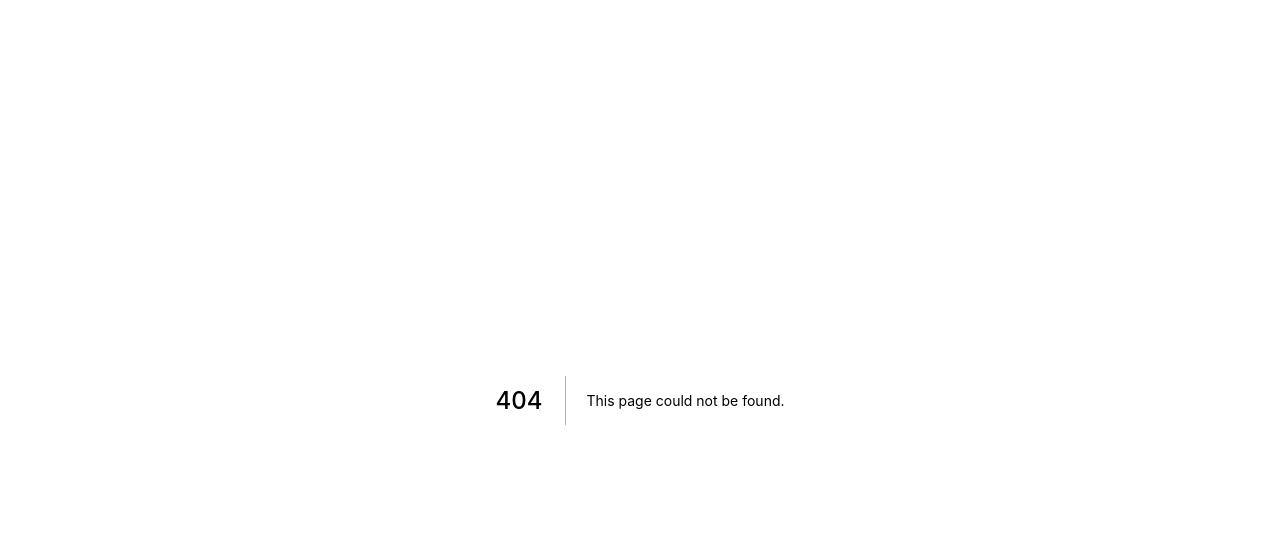
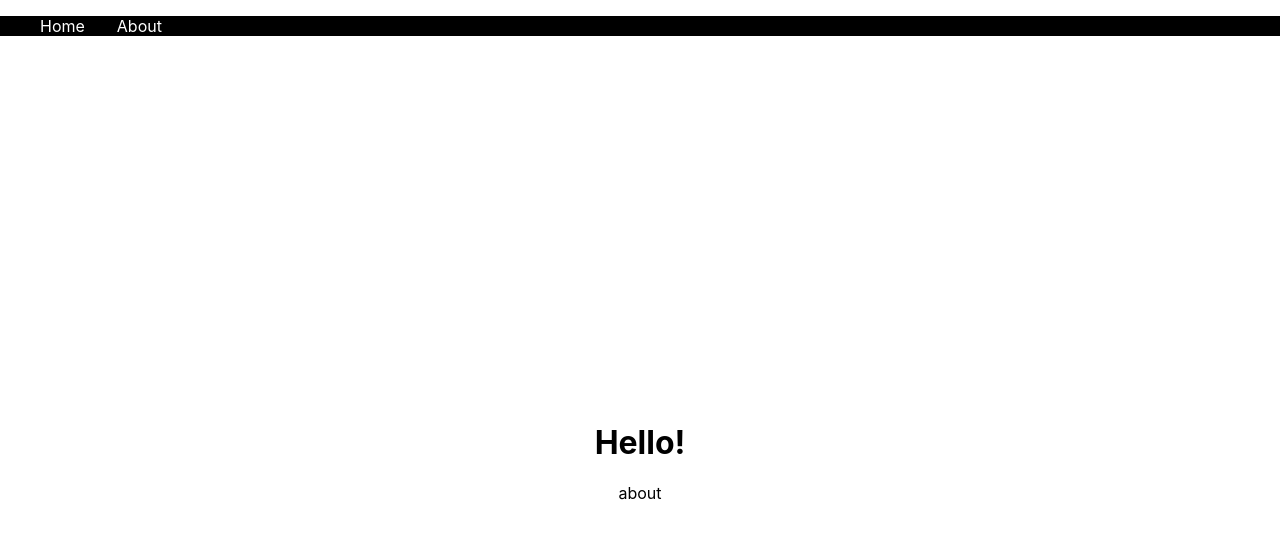
Before and after one commit to a-urbanite/next-js-intro, a Next.js app: page /about in a window 1280 px wide. Before the commit this address had no page. Shown: the top 538 px of the page. Built offline with nearby package versions, Linux system fonts and the light colour scheme.

Commit message:
initial commit

```diff
--- /dev/null
+++ b/components/Layout.js
@@ -0,0 +1,18 @@
+import React from 'react'
+import styles from '../styles/Layout.module.css'
+import Navbar from './Navbar'
+
+const Layout = ({children}) => {
+  return (
+    <>
+      <Navbar></Navbar>
+      <div className={styles.container}>
+          <main className={styles.main}>
+              {children}
+          </main>
+      </div>
+    </>
+  )
+}
+
+export default Layout
--- /dev/null
+++ b/components/Navbar.js
@@ -0,0 +1,20 @@
+import React from 'react'
+import styles from '../styles/navbar.module.css'
+import Link from 'next/link'
+
+const Navbar = () => {
+  return (
+    <nav className={styles.nav}>
+        <ul className={styles.list}>
+            <li className={styles.item}>
+              <Link href='/'>Home</Link>
+            </li>
+            <li>
+              <Link href='/about'>About</Link>
+            </li>
+        </ul>
+    </nav>
+  )
+}
+
+export default Navbar
--- a/pages/_app.js
+++ b/pages/_app.js
@@ -1,7 +1,14 @@
 import '../styles/globals.css'
+import Layout from '../components/Layout'
 
 function MyApp({ Component, pageProps }) {
-  return <Component {...pageProps} />
+  return (
+    <Layout>
+      <h1>Hello!</h1>
+      <Component {...pageProps} />
+    </Layout>
+  )
+
 }
 
 export default MyApp
--- /dev/null
+++ b/pages/about.js
@@ -0,0 +1,9 @@
+import React from 'react'
+
+const about = () => {
+  return (
+    <div>about</div>
+  )
+}
+
+export default about
--- /dev/null
+++ b/styles/navbar.module.css
@@ -0,0 +1,16 @@
+.nav {
+  background-color: black;
+  color: white;
+  /* text-decoration: none; */
+}
+
+.list {
+  display: flex;
+  flex-direction: row;
+  list-style-type: none;
+}
+
+.item {
+  /* margin-left: 4rem; */
+  margin-right: 2rem;
+}
```
Also changed, not shown: pages/index.js (+8 -61 lines), styles/Layout.module.css (renamed from styles/Home.module.css).
